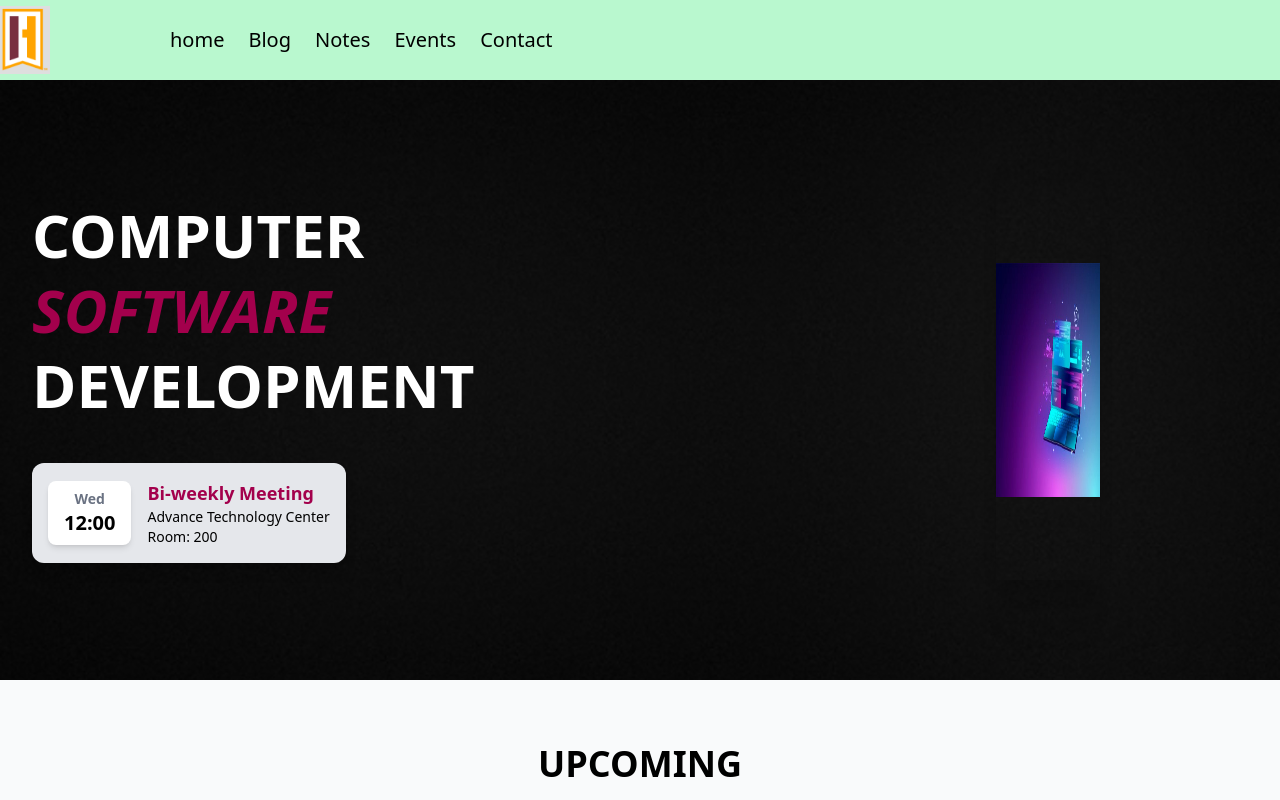
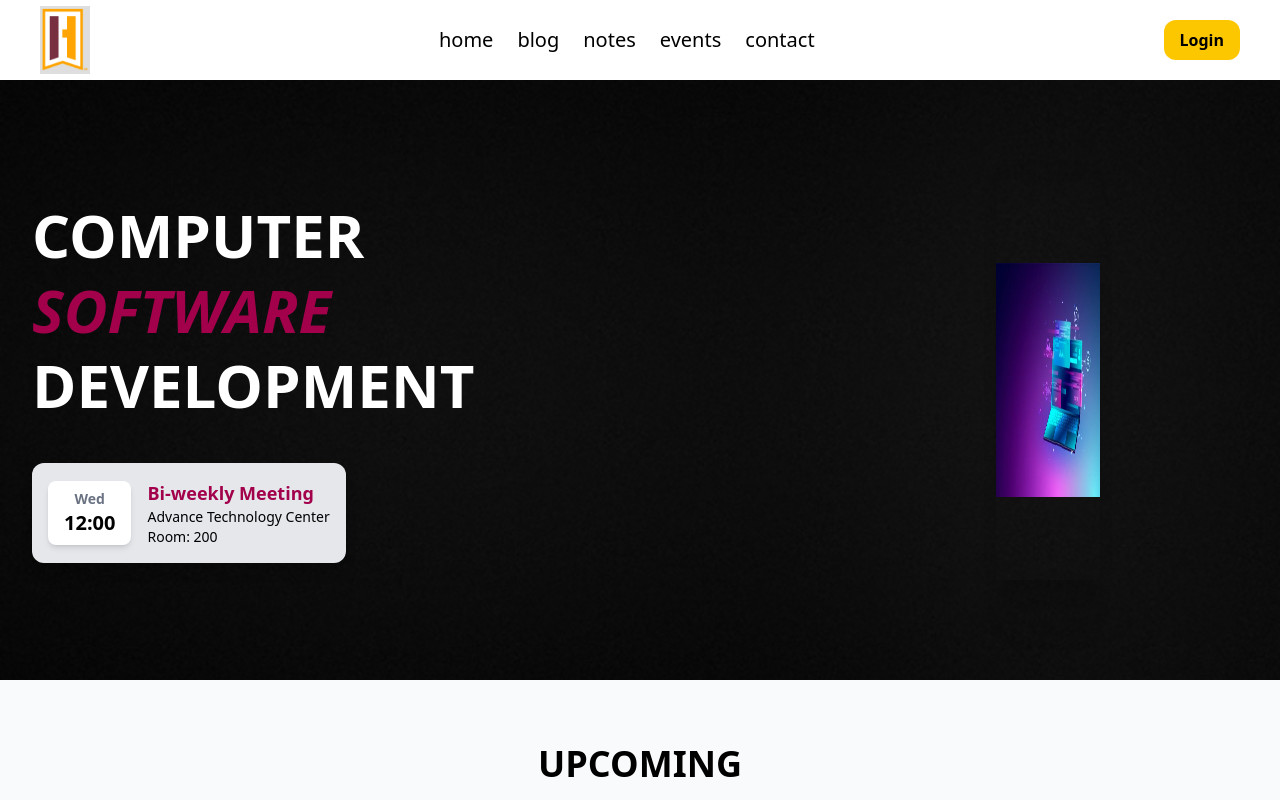
Before and after one commit to sorrymint/ihcc-csd, a Next.js app: page / in a window 1280 px wide. Shown: the top 800 px of the page. Built offline with nearby package versions, Linux system fonts and the light colour scheme.

Commit message:
pushing header

```diff
--- a/src/app/Blog/page.tsx
+++ b/src/app/Blog/page.tsx
@@ -0,0 +1,7 @@
+export default function Page () {
+    return(
+        <div className="flex w-full justify-center">
+            <h1>This is the Blog Page</h1>
+        </div>
+    )
+}
--- a/src/app/Componets/Header.tsx
+++ b/src/app/Componets/Header.tsx
@@ -1,20 +1,36 @@
 import Image from "next/image"
+import Link from "next/link"
 
 export default function Header() {
     return (
         <div>
-            <div className="w-full h-20 bg-green-200 flex gap-30 items-center">
+            <div className="w-full h-20 flex gap-30 items-center justify-between px-10">
                 <div>
                     <img src="../images/IHCClogoNew.png" alt="somgthing" width={50} height={100}/>
                 </div>
                 <ul className="flex gap-6 text-[20px] font-medium">
-                    <li>home</li>
-                    <li>Blog</li>
-                    <li>Notes</li>
-                    <li>Events</li>
-                    <li>Contact</li>
+                    <li>
+                        <Link href="/">home</Link>
+                    </li>
+                    <li>
+                         <Link href="/Blog">blog</Link>
+                    </li>
+                    <li>
+                         <Link href="/Notes">notes</Link>
+                    </li>
+                    <li>
+                         <Link href="/Events">events</Link>
+                    </li>
+                    <li>
+                         <Link href="/Contact">contact</Link>
+                    </li>
+
                 </ul>
-            </div>
+
+                <button className="bg-yellow-400 hover:bg-yellow-300 text-black font-semibold px-4 py-2 rounded-xl">
+                    <Link href="/login"> Login </Link>
+                </button>
+          </div>
         </div>
     )
 }
```
